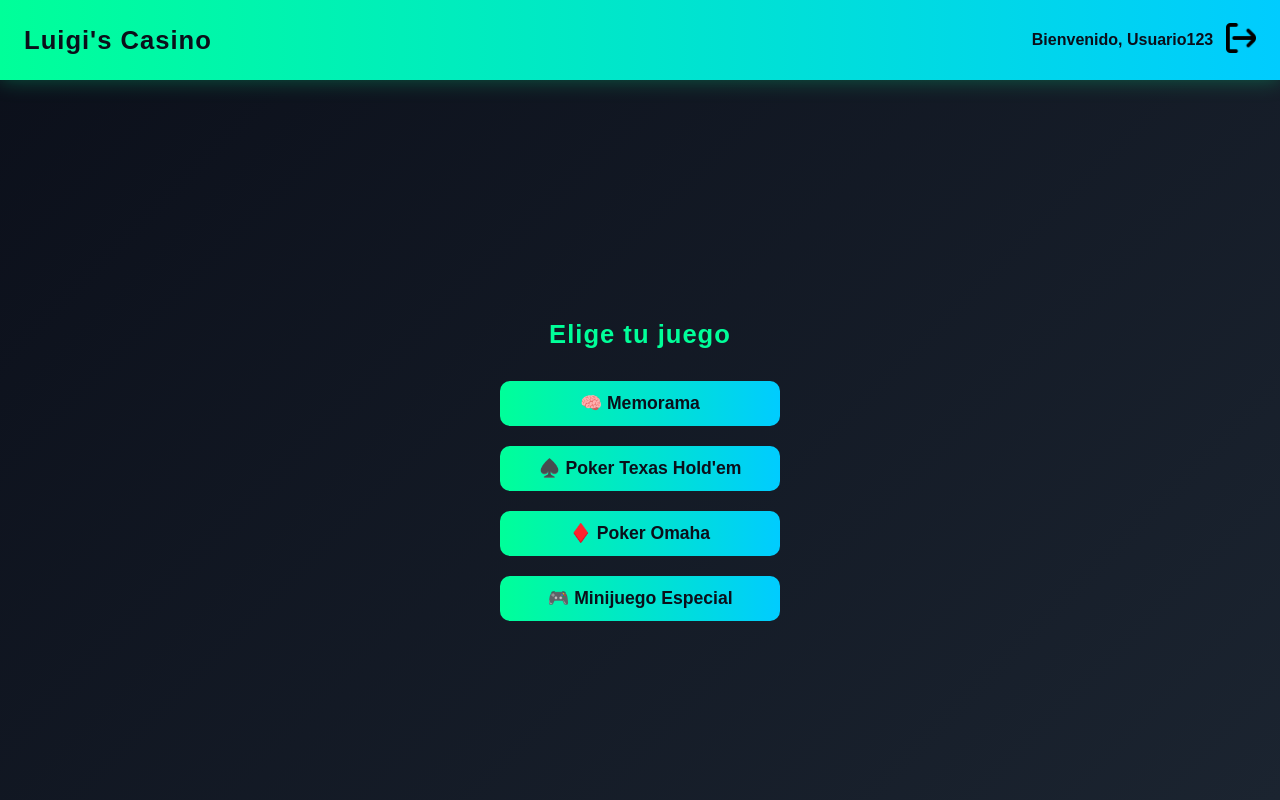
After one commit to CesarHdz22/Luigis-Casino, a PHP site: page /inicio.php in a window 1280 px wide. The commit adds this page. Run offline with PHP 8.4, Linux system fonts and the light colour scheme.

Commit message:
menu priincipa y login terminados

```diff
--- /dev/null
+++ b/conexion.php
@@ -0,0 +1,5 @@
+<?php
+
+$conexion = mysqli_connect("localhost","root","", "casino");
+
+mysqli_set_charset($conexion, "utf8");
--- /dev/null
+++ b/css/inicio.css
@@ -0,0 +1,77 @@
+/* ===== Header ===== */
+.casino-header {
+    position: fixed;
+    top: 0;
+    left: 0;
+    width: 100%;
+    height: 80px;
+    display: flex;
+    justify-content: space-between;
+    align-items: center;
+    background: linear-gradient(90deg, var(--accent-green), var(--accent-blue));
+    color: var(--bg-dark);
+    padding: 0 1.5rem;
+    box-shadow: 0 0 20px rgba(0, 255, 153, 0.3);
+    z-index: 10;
+    box-sizing: border-box;
+}
+
+.casino-title {
+    font-size: 1.6rem;
+    font-weight: bold;
+    letter-spacing: 1px;
+    white-space: nowrap;
+}
+
+.user-info {
+    display: flex;
+    align-items: center;
+    gap: 0.8rem;
+    flex-shrink: 0;
+    max-width: 40%;
+    justify-content: flex-end;
+}
+
+.username {
+    font-weight: bold;
+    color: var(--bg-dark);
+    text-align: right;
+    overflow: hidden;
+    text-overflow: ellipsis;
+    white-space: nowrap;
+}
+
+.logout-btn:hover {
+    width: 35px;
+    transition: 0.3s;
+}
+
+.casino-menu {
+    margin-top: 120px;
+    text-align: center;
+    padding: 0 20px;
+}
+
+.casino-menu h2 {
+    font-size: 1.6rem;
+    margin-bottom: 2rem;
+    color: var(--accent-green);
+}
+
+.game-options {
+    display: flex;
+    flex-direction: column;
+    align-items: center;
+    gap: 20px;
+}
+
+.btn {
+    width: 260px;
+    max-width: 90%;
+    padding: 12px;
+    font-size: 1.1rem;
+}
+
+a{
+    text-decoration: none;
+}
--- a/css/main.css
+++ b/css/main.css
@@ -70,7 +70,6 @@ body {
     box-shadow: 0 0 8px var(--accent-green);
 }
 
-/* Botones base */
 .btn {
     width: 100%;
     padding: 10px;
@@ -89,7 +88,6 @@ body {
     box-shadow: 0 0 10px var(--accent-green);
 }
 
-/* Links base */
 .link {
     color: var(--accent-green);
     text-decoration: none;
--- /dev/null
+++ b/inicio.php
@@ -0,0 +1,33 @@
+<!DOCTYPE html>
+<html lang="es">
+<head>
+    <meta charset="UTF-8">
+    <meta name="viewport" content="width=device-width, initial-scale=1.0">
+    <title>Luigi's Casino - Inicio</title>
+    <link rel="stylesheet" href="css/main.css">
+    <link rel="stylesheet" href="css/inicio.css">
+    <link rel="shortcut icon" href="css/assets/iconoLuigi.png">
+</head>
+<body>
+
+    <header class="casino-header">
+        <h1 class="casino-title"> Luigi's Casino</h1>
+        <div class="user-info">
+            <span class="username">Bienvenido, <strong>Usuario123</strong></span>
+            <a href=""><img src="css/assets/salida.png" alt="Cerrar Sesion" width="30px" class="logout-btn"></a>
+        </div>
+    </header>
+
+    <main class="casino-menu">
+        <h2 class="title">Elige tu juego</h2>
+
+        <div class="game-options">
+            <a href="mesas.php?juego=memorama" class="btn">🧠 Memorama</a>
+            <a href="mesas.php?juego=texas" class="btn">♠️ Poker Texas Hold'em</a>
+            <a href="mesas.php?juego=omaha" class="btn">♦️ Poker Omaha</a>
+            <a href="mesas.php?juego=minijuego" class="btn">🎮 Minijuego Especial</a>
+        </div>
+    </main>
+
+</body>
+</html>
```
Also changed, not shown: index.html (+5 -4 lines), login.php (added, +45 -0 lines), register.html (+9 -8 lines), register.php (added, +36 -0 lines), css/assets/iconoLuigi.png (added), css/assets/salida.png (added).
